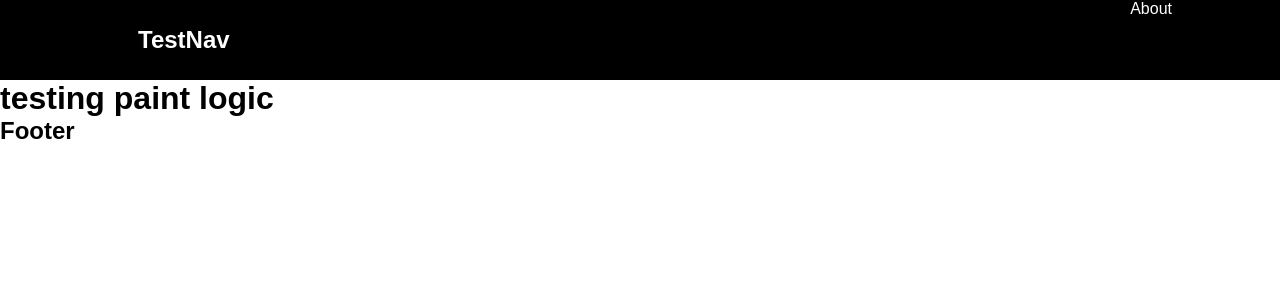
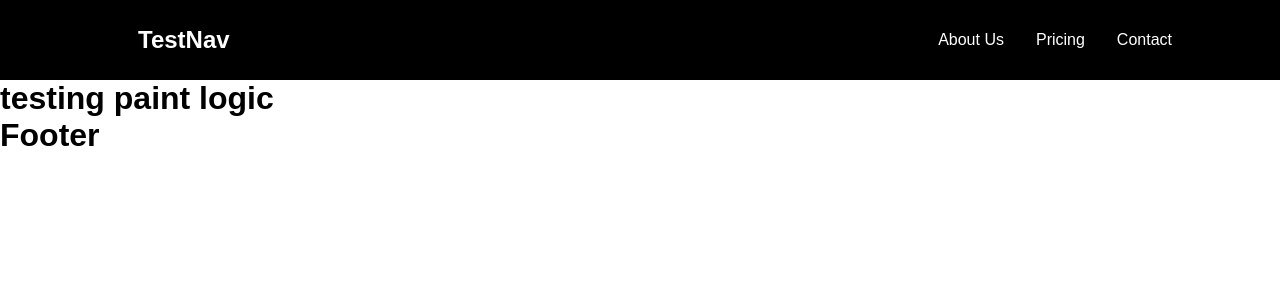
Before and after one commit to rallysport206/PLv2, a React (Create React App) app: page / in a window 1280 px wide. Shown: the top 300 px of the page. Built offline with nearby package versions, Linux system fonts and the light colour scheme.

Commit message:
adjusted nav links

```diff
--- a/src/components/Footer/index.js
+++ b/src/components/Footer/index.js
@@ -1,11 +1,22 @@
-import React from 'react'
+import React from 'react';
 
 function Footer(){
     return(
-        <div>
-            <h2>Footer</h2>
-        </div>
-    )
-}
-
+        <h1>Footer</h1>
+        // <h1>
+        //     <Footer>
+        //         <FooterContainer>
+        //             <FooterMenu>
+        //                 <FooterItem>
+        //                     <FooterLinks>Location</FooterLinks>
+        //                     <FooterLinks>Hours</FooterLinks>
+        //                     <FooterLinks>Phone</FooterLinks>
+        //                     <FooterLinks>Email</FooterLinks>
+        //                 </FooterItem>
+        //             </FooterMenu>
+        //         </FooterContainer>
+        //     </Footer>
+        // </h1>
+    );
+};
 export default Footer;
--- a/src/components/Navbar/index.js
+++ b/src/components/Navbar/index.js
@@ -1,5 +1,5 @@
 import React from 'react';
-import {FaBars} from 'react-icons/fa';
+import {GiHamburgerMenu} from 'react-icons/gi';
 import {
     Nav,
     NavbarContainer,
@@ -17,11 +17,17 @@ function Navbar (){
                 <NavbarContainer>
                     <NavLogo to='/'>TestNav</NavLogo>
                     <MobileMenu>
-                        <FaBars />
+                        <GiHamburgerMenu />
                     </MobileMenu>
                     <NavMenu>
                         <NavItem>
-                            <NavLinks to="about">About</NavLinks>
+                            <NavLinks to="about">About Us</NavLinks>
+                        </NavItem>
+                        <NavItem>
+                            <NavLinks to="pricing">Pricing</NavLinks>
+                        </NavItem>
+                        <NavItem>
+                            <NavLinks to="contact">Contact</NavLinks>
                         </NavItem>
                     </NavMenu>
                 </NavbarContainer>
--- a/src/components/Navbar/navElements.js
+++ b/src/components/Navbar/navElements.js
@@ -37,14 +37,15 @@ export const NavLogo = styled(LinkR)`
     display: flex;
     align-items: center;
     margin-left: 24px;
-    font-weight:bold;
+    font-weight: bold;
     text-decoration: none;
+    cursor: pointer
 `;
 
 export const MobileMenu = styled.div`
     display: none;
 
-    @media screen and (max-width 768px){
+    @media screen and (max-width: 768px){
         display: block;
         position: absolute;
         top: 0;
@@ -52,6 +53,7 @@ export const MobileMenu = styled.div`
         transform: translate(-100%, 60%);
         font-size: 1.8rem;
         cursor: pointer;
+        color: #fff;
     }
 `;
 
@@ -74,11 +76,11 @@ export const NavItem = styled.li`
 
 export const NavLinks = styled(LinkS)`
     color: #fff;
-    display:flex;
+    display: flex;
     align-items: center;
     text-decoration: none;
     padding: 0 1rem;
-    height: 100%auto;
+    height: 100%;
     cursor: pointer;
 
     &.active{
```
